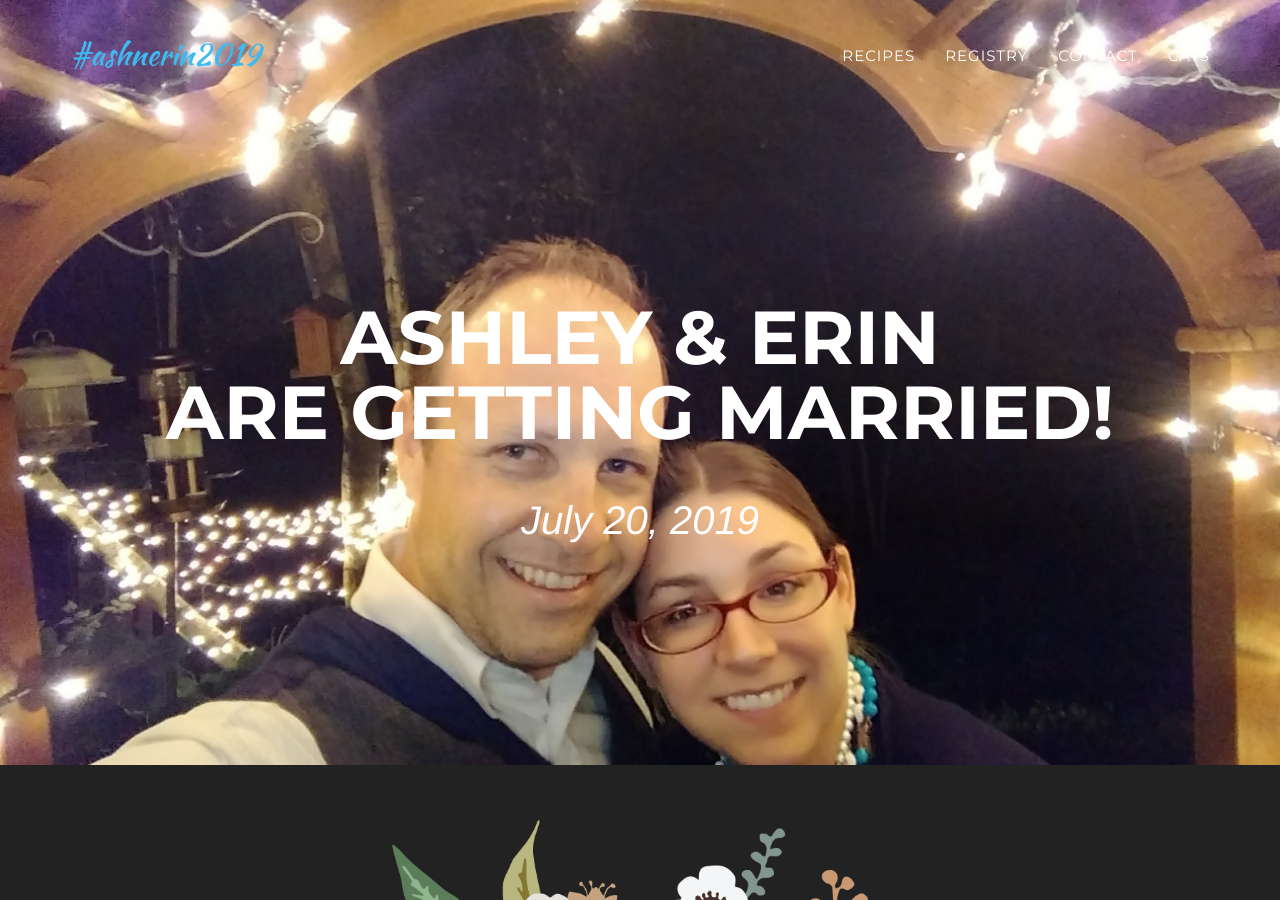
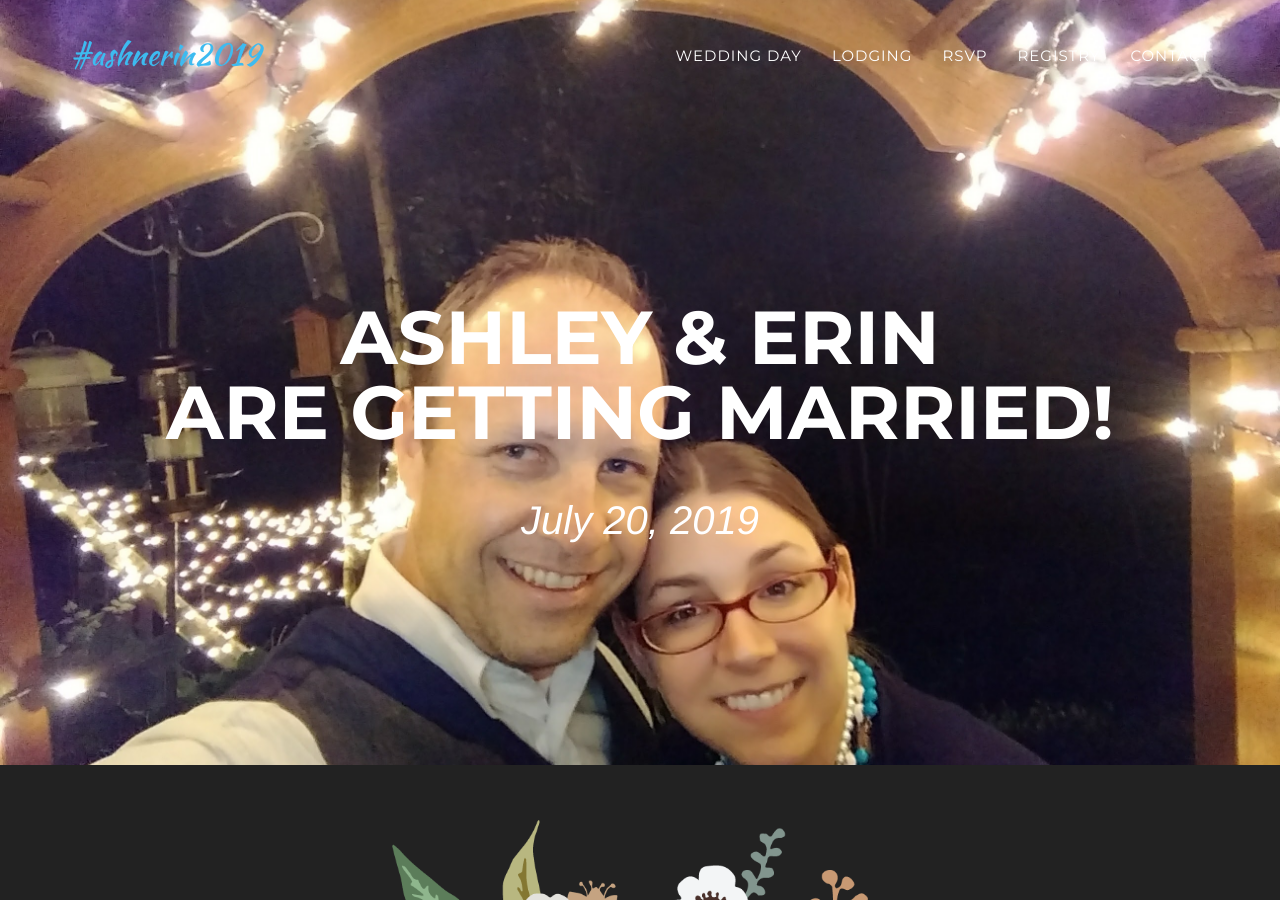
Before and after one commit to aberg/aberg.github.io, a Jekyll site: the page built from index.html, in a window 1280 px wide and 900 px high. Built offline with Jekyll 4.4.1, drawn with Linux system fonts in a browser that asks for light colours; some web fonts are replaced; a script that is not in the unit is left out.

Commit message:
update menu

```diff
--- a/_includes/header.html
+++ b/_includes/header.html
@@ -19,19 +19,19 @@
                         <a href="#page-top"></a>
                     </li>
                     <li>
-                        <a class="page-scroll" href="#venue">Recipes</a>
+                        <a class="page-scroll" href="#venue">Wedding Day</a>
                     </li>
-
+                    <li>
+                        <a class="page-scroll" href="#lodging">Lodging</a>
+                    </li>
+                    <li>
+                        <a class="page-scroll" href="#rsvp">RSVP</a>
+                    </li>
                     <li>
                         <a class="page-scroll" href="#registry">Registry</a>
                     </li>
-
                     <li>
                         <a class="page-scroll" href="#contact">Contact</a>
-                    </li>
-
-                    <li>
-                        <a class="page-scroll" href="#cats">Cats</a>
                     </li>
                 </ul>
             </div>
```
